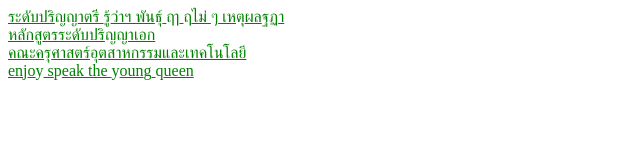
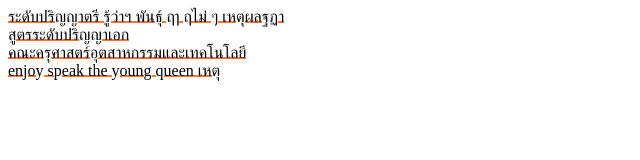
Before and after one commit to dev-orisma/underlinejs, a plain HTML site: page index.html in a window 1280 px wide. Shown: the whole page, without its empty margins (0-640 px from the left). Drawn offline with Linux system fonts and the light colour scheme.

Commit message:
added trim

```diff
--- a/index.html
+++ b/index.html
@@ -1,30 +1,36 @@
+<!DOCTYPE html>
 <html>
 <head>
 	<meta charset="UTF-8">
 	<title>Thai Underline js</title>
 	<script type="text/javascript" src="jquery-3.1.0.min.js"></script>
 	<style>
-		.underline {
-			color: green;
+		.underline .underline-border {
+			border-bottom: 2px solid #F37735;
+			position: relative;
+			top: -0.26em;
 		}
-		.underline span {
-			color: red;
+		.underline .underline-border .underline-text {
+			bottom: -0.26em;
+			color: #000000;
+			position: relative;
 			text-decoration: none;
-			text-decoration: underline;
-
 		}
-		.underline span span{
-			color: green ;
-			text-decoration: none;
+		.underline .non-underline {
+			color: #000000;
 		}
 	</style>
 </head>
 <body>
 	<div class="underline">ระดับปริญญาตรี รู้ว่าฯ พันธ์ุ ฤา ฤไม่ ๆ เหตุผลฐฏา</div>
-	<div class="underline">หลักสูตรระดับปริญญาเอก</div>
+	<div class="underline">สูตรระดับปริญญาเอก</div>
 	<div class="underline">คณะครุศาสตร์อุตสาหกรรมและเทคโนโลยี</div>
-	<div class="underline">enjoy speak the young queen</div>
+	<div class="underline">enjoy speak the young queen เหตุ 		</div>
+
 	<script type="text/javascript" src="underline-th.js"></script>
+	<script>
+		$('.underline,.link-child').underline();
+	</script>
 
 </body>
 </html>
--- a/underline-th.js
+++ b/underline-th.js
@@ -1,9 +1,14 @@
-console.log("underline: ", $(".underline"));
-$(".underline").each(function (i,elm) {
-	var myRe = /(\u0E24\u0E32)|[\u0E01-\u0E2E][\u0E31\u0E34-\u0E37\u0E47-\u0E4E]*(\u0E38|\u0E39)+[\u0E31\u0E34-\u0E37\u0E47-\u0E4E]*|[jpqyg\u0E0D-\u0E10\u0E24\u0E26\u0E45\u0E46]+/g;
-	var str = elm.innerHTML;
-	  str = str.replace(myRe , "</span></span>"+'$&'+"<span><span>");
-	var outstr = "<span><span>"+str+"</span></span>";
-	console.log("outstr: ", outstr);
-	 elm.innerHTML = outstr;
-});
+(function($){
+	$.fn.underline = function(){
+		this.each(function (i,elm) {
+			var myRe = /(\u0E24\u0E32)|[\u0E01-\u0E2E][\u0E31\u0E34-\u0E37\u0E47-\u0E4E]*(\u0E38|\u0E39)+[\u0E31\u0E34-\u0E37\u0E47-\u0E4E]*|[jpqyg()\u0E0D-\u0E10\u0E24\u0E26\u0E45\u0E46]|[\u005B]|[\u005D]+/g;
+			var str = elm.innerHTML;
+			var openTag= "<span class='underline-border'><span class='underline-text'>";
+			var closeTag= "</span></span>";
+			str = str.replace(myRe , closeTag + "<span class='non-underline'>"+'$&'+"</span>" + openTag);
+			var outstr = openTag + str + closeTag + "<span style='clear:both;'></span>";
+			outstr = outstr.replace(  openTag + closeTag ,'' );
+			elm.innerHTML = outstr;
+		});
+	};
+})(jQuery);
```
